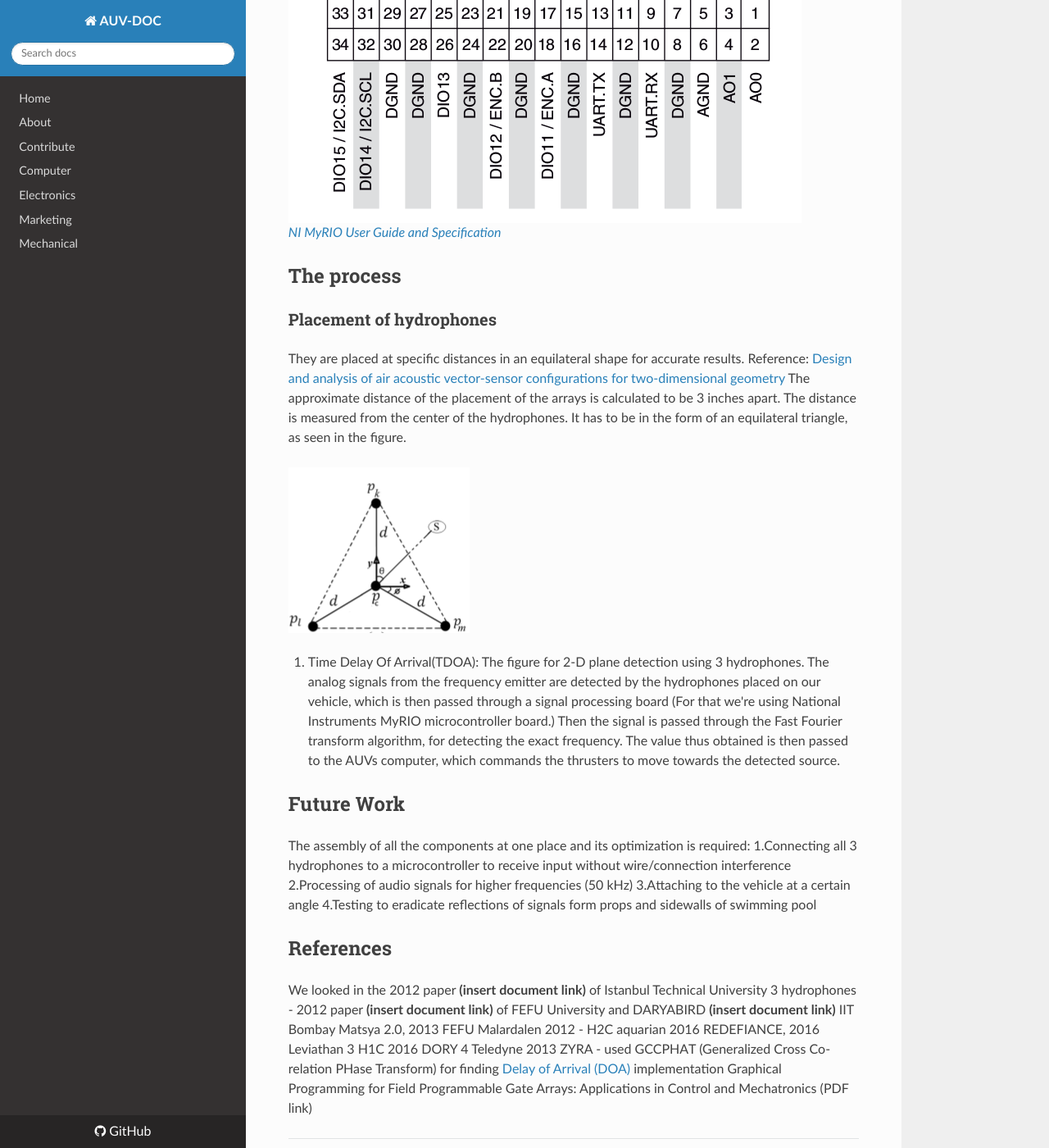
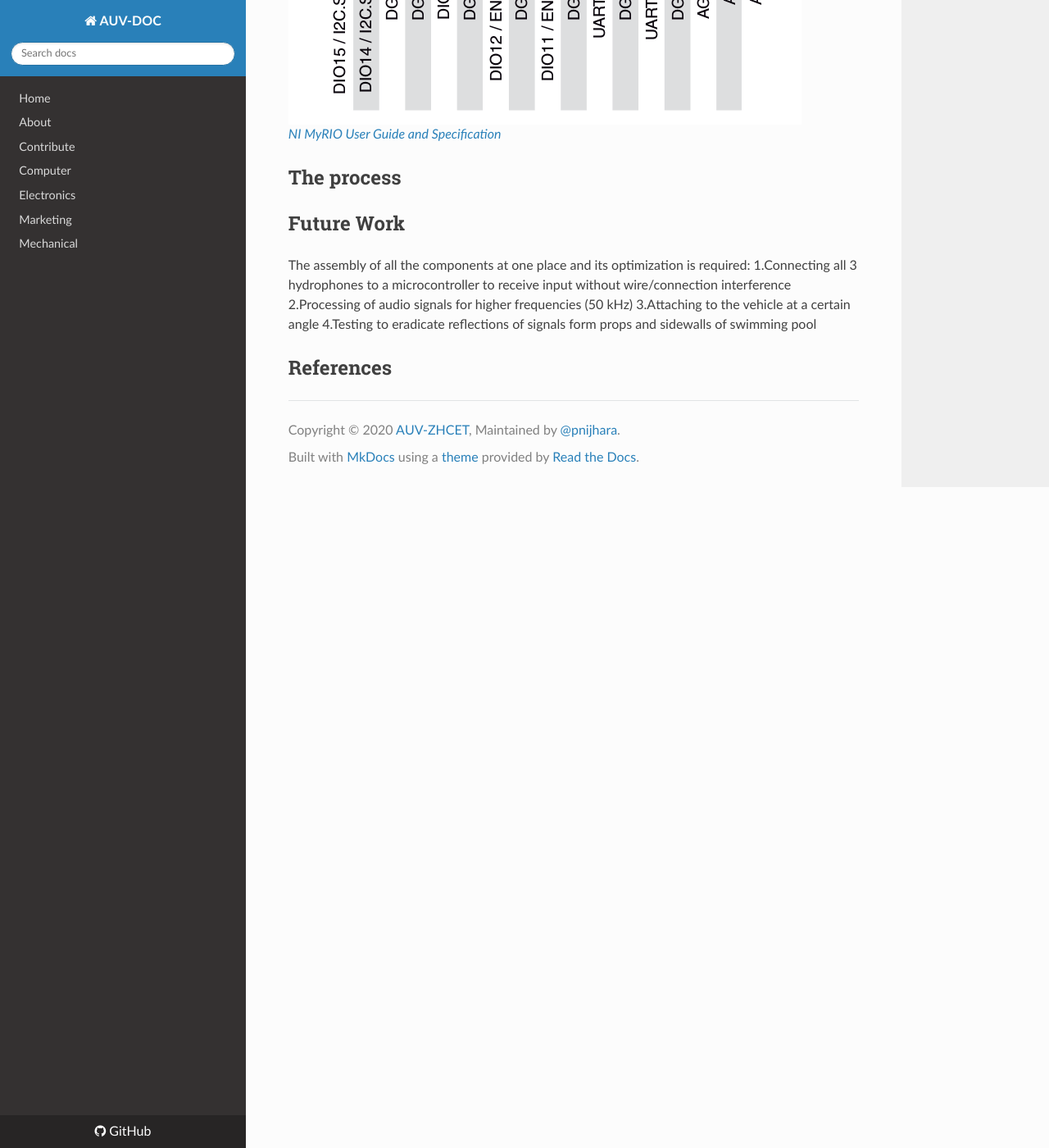
Before and after one commit to auvzhcet/Documentation, an MkDocs documentation site: the page built from docs/computer/Acoustics.md, in a window 1280 px wide and 1400 px high, scrolled down 4548 px. Shown: the whole window at 82% size. Built offline with MkDocs 1.6.1, drawn with Linux system fonts in a browser that asks for light colours; nearby versions of some CDN libraries; some of the changed text lies outside the part shown.

Commit message:
Edit Acoustics.md

```diff
--- a/docs/computer/Acoustics.md
+++ b/docs/computer/Acoustics.md
@@ -47,9 +47,6 @@ _Source: [SAUVC Rulebook](https://sauvc.org/rulebook/)_
 ## The survey
 
 We checked Robosub journals of previous years of different teams - ([Past Programs - RoboSub](https://robosub.org/past-programs/)).
-The brief survey of hydrophones used by different teams in Robosub in 2019 - [AUV2k19/hydrophones_study](https://github.com/auvzhcet/AUV2k19/blob/master/hydrophones_study.md)
-
-For a list of hydrophones, quantity, company & placement of hydrophones by other teams, check [References](computer/Acoustics.md#references).
 
 ## Equipments
 
@@ -70,21 +67,6 @@ _Source: [NI MyRIO User Guide and Specification](static/NI_MyRIO_User_Guide_and_
 
 ## The process
 
-### Placement of hydrophones
-
-They are placed at specific distances in an equilateral shape for accurate results.
-Reference: [Design and analysis of air acoustic vector-sensor configurations for two-dimensional
-geometry](https://github.com/auvzhcet/Documentation/blob/master/docs/computer/static/wajid2016.pdf)
-The approximate distance of the placement of the arrays is calculated to be 3 inches apart. The distance is measured from the center of the hydrophones. It has to be in the form of an equilateral triangle, as seen in the figure.
-
-![Star configuration, having four measured signals, i.e., _pc_, _pk_ , _pl_ , and _pm_.](static/microphone_placement.png)
-
-1. Time Delay Of Arrival(TDOA):
-The figure for 2-D plane detection using 3 hydrophones.
-The analog signals from the frequency emitter are detected by the hydrophones placed on our vehicle, which is then passed through a signal processing board (For that we're using National Instruments MyRIO microcontroller board.)
-Then the signal is passed through the Fast Fourier transform algorithm, for detecting the exact frequency.
-The value thus obtained is then passed to the AUVs computer, which commands the thrusters to move towards the detected source.
-
 ## Future Work
 
 The assembly of all the components at one place and its optimization is required:
@@ -94,10 +76,3 @@ The assembly of all the components at one place and its optimization is required
 4.Testing to eradicate reflections of signals form props and sidewalls of swimming pool
 
 ## References
-
-We looked in the 2012 paper **(insert document link)** of Istanbul Technical University
-3 hydrophones - 2012 paper **(insert document link)** of FEFU University and DARYABIRD **(insert document link)** IIT Bombay Matsya 2.0, 2013 FEFU
-Malardalen 2012 - H2C aquarian 2016 REDEFIANCE, 2016 Leviathan 3 H1C
-2016 DORY 4 Teledyne
-2013 ZYRA - used GCCPHAT (Generalized Cross Co-relation PHase Transform) for finding [Delay of Arrival (DOA)](https://in.mathworks.com/help/phased/direction-of-arrival-doa-estimation-1.html) implementation
-Graphical Programming for Field Programmable Gate Arrays: Applications in Control and Mechatronics (PDF link)
```
